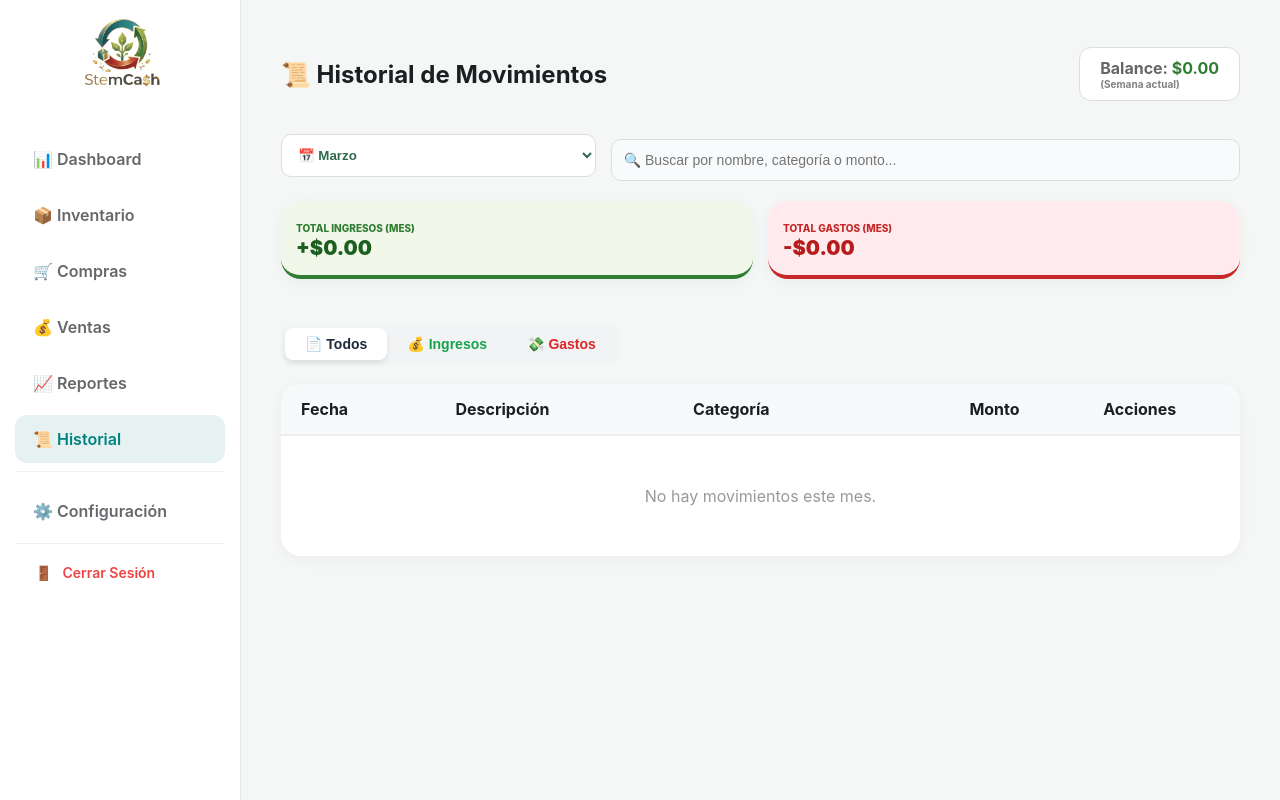
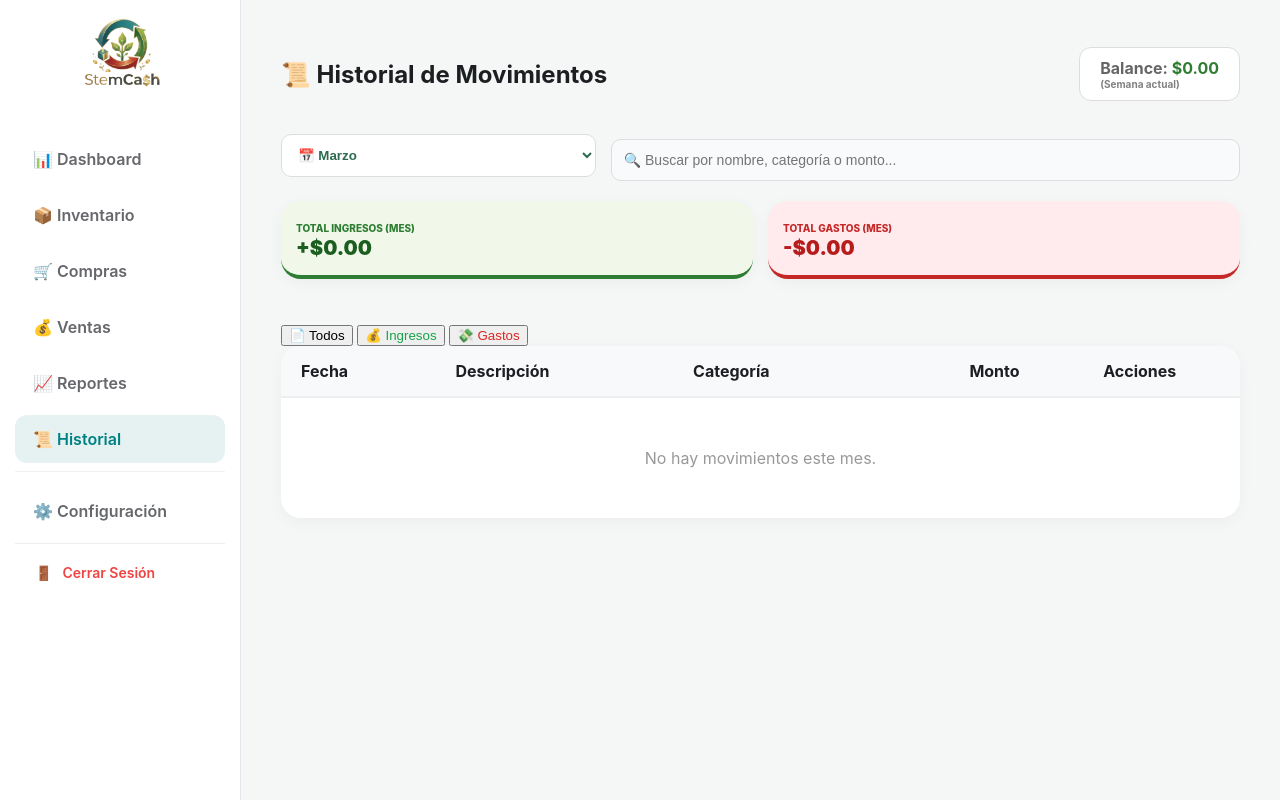
Before and after one commit to mexicano12/StemCash, a Flask app: page /historial in a window 1280 px wide. Run offline with Flask 3, Linux system fonts and the light colour scheme; a user stored in the database is signed in.

Commit message:
Update style.css

```diff
--- a/static/css/style.css
+++ b/static/css/style.css
@@ -133,59 +175,14 @@ input:focus {
         grid-template-columns: 1fr !important;
     }
 
-    /* 3. Hacer que las tablas se puedan desplazar lateralmente */
-    .card {
-        overflow-x: auto; /* Permite deslizar la tabla con el dedo */
+    /* Ajuste de valores para que no se salgan del cuadro */
+    .value {
+        font-size: 28px;
     }
 
-    /* 4. Ajustar el Menú Lateral (Opcional: puedes hacerlo horizontal abajo) */
-    .sidebar {
-        width: 100%;
-        height: auto;
-        position: relative;
-        padding: 10px;
-    }
-
-    .main-content {
-        margin-left: 0 !important; /* Quita el espacio del menú lateral */
-        padding: 15px;
-    }
-
-    /* 5. Los botones de Registro/Ingreso en el Dashboard uno tras otro */
+    /* 5. Los botones de Registro/Ingreso uno tras otro */
     .btn-group {
         flex-direction: column;
+        gap: 10px;
     }
 }
-.tabs-container {
-        display: inline-flex;
-        background: #f1f3f5;
-        padding: 4px;
-        border-radius: 12px;
-        margin-bottom: 20px;
-    }
-
-    .tab-btn {
-        padding: 8px 20px;
-        border: none;
-        background: transparent;
-        cursor: pointer;
-        font-weight: 600;
-        font-size: 14px;
-        color: #64748b;
-        border-radius: 8px;
-        transition: all 0.2s ease;
-        display: flex;
-        align-items: center;
-        gap: 8px;
-    }
-
-    /* Pestaña activa */
-    .tab-btn.active {
-        background: white;
-        color: #1e293b;
-        box-shadow: 0 4px 6px -1px rgba(0, 0, 0, 0.1);
-    }
-
-    .tab-btn:hover:not(.active) {
-        background: rgba(0,0,0,0.05);
-    }
```
Also changed, not shown: other parts of static/css/style.css (+43 -1 lines).
